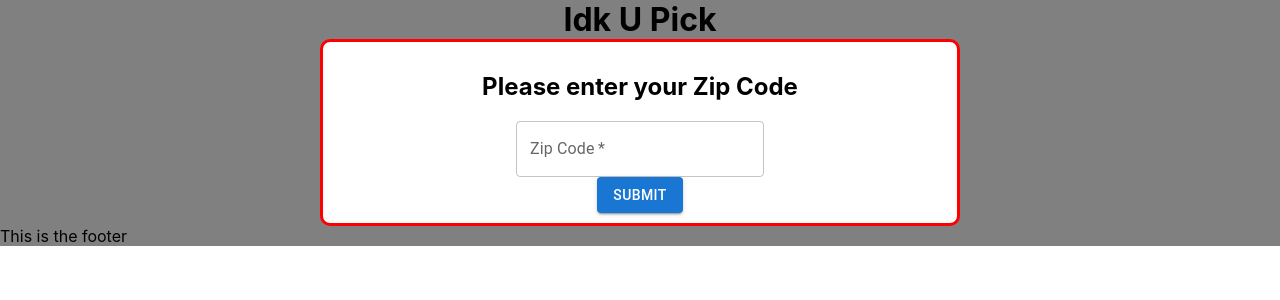
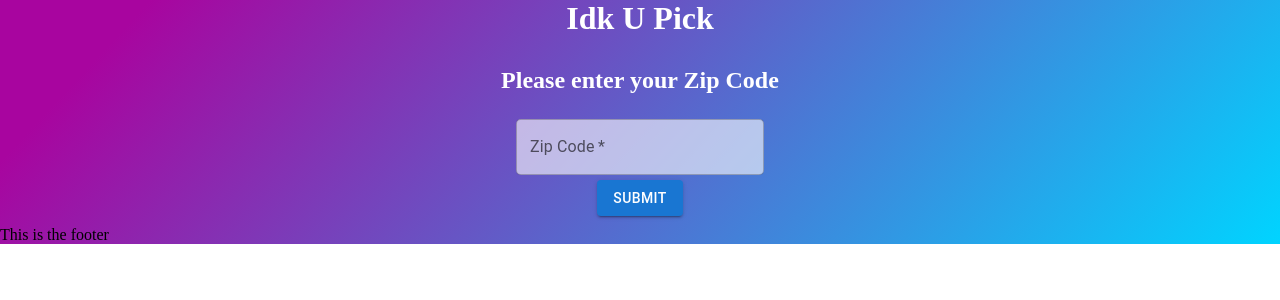
Before and after one commit to Cesar863/idk-u-pick-2.0, a React (Create React App) app: page / in a window 1280 px wide. Shown: the top 300 px of the page. Built offline with nearby package versions, Linux system fonts and the light colour scheme; no server answers.

Commit message:
initial styling

```diff
--- a/package.json
+++ b/package.json
@@ -13,7 +13,7 @@
     "react": "^18.2.0",
     "react-bootstrap": "^2.5.0",
     "react-dom": "^18.2.0",
-    "react-scripts": "5.0.1",
+    "react-scripts": "^5.0.1",
     "web-vitals": "^2.1.4"
   },
   "scripts": {
--- a/src/App.css
+++ b/src/App.css
@@ -1,5 +1,9 @@
+@import url("https://fonts.googleapis.com/css2?family=Acme&family=Josefin+Sans:wght@300;400;700&display=swap");
+
 .App {
   text-align: center;
+  font-family: "Acme", sans-serif;
+  font-family: "Josefin Sans", sans-serif;
 }
 
 .App-logo {
@@ -14,7 +18,7 @@
 }
 
 .App-header {
-  background-color: #282c34;
+  /* background-color: #282c34 */
   min-height: 100vh;
   display: flex;
   flex-direction: column;
--- a/src/index.css
+++ b/src/index.css
@@ -1,13 +1,13 @@
 body {
   margin: 0;
-  font-family: -apple-system, BlinkMacSystemFont, 'Segoe UI', 'Roboto', 'Oxygen',
+  /* font-family: -apple-system, BlinkMacSystemFont, 'Segoe UI', 'Roboto', 'Oxygen',
     'Ubuntu', 'Cantarell', 'Fira Sans', 'Droid Sans', 'Helvetica Neue',
-    sans-serif;
+    sans-serif; */
   -webkit-font-smoothing: antialiased;
   -moz-osx-font-smoothing: grayscale;
 }
 
 code {
-  font-family: source-code-pro, Menlo, Monaco, Consolas, 'Courier New',
+  font-family: source-code-pro, Menlo, Monaco, Consolas, "Courier New",
     monospace;
 }
--- a/src/pages/Home.js
+++ b/src/pages/Home.js
@@ -1,78 +1,108 @@
 import React from "react";
-import Grid from '@mui/material/Grid'
-import Container from '@mui/material/Container'
-import TextField from '@mui/material/TextField'
-import Button from '@mui/material/Button'
+import Grid from "@mui/material/Grid";
+import Container from "@mui/material/Container";
+import TextField from "@mui/material/TextField";
+import Button from "@mui/material/Button";
 
 export const Home = (e) => {
-    const zipCode = '33810'
+  const zipCode = "33810";
   const pageNumber = 0; //Math.floor(Math.random() * 11)
   const restaurantsArrayNumber = Math.floor(Math.random() * 11);
 
-
-    const apiKey = process.env.REACT_APP_RESTAURANT_API_KEY
+  const apiKey = process.env.REACT_APP_RESTAURANT_API_KEY;
   const options = {
-        method: 'GET',
+    method: "GET",
     headers: {
-            'X-RapidAPI-Key': apiKey,
-            'X-RapidAPI-Host': 'restaurants-near-me-usa.p.rapidapi.com'
-        }
+      "X-RapidAPI-Key": apiKey,
+      "X-RapidAPI-Host": "restaurants-near-me-usa.p.rapidapi.com",
+    },
   };
 
   const restaurantsResults = async () => {
-        const results = await fetch(`https://restaurants-near-me-usa.p.rapidapi.com/restaurants/location/zipcode/${zipCode}/${pageNumber}`, options)
-        console.log(results.json)
-}
+    const results = await fetch(
+      `https://restaurants-near-me-usa.p.rapidapi.com/restaurants/location/zipcode/${zipCode}/${pageNumber}`,
+      options
+    );
+    console.log(results.json);
+  };
   restaurantsResults();
 
-    return(
-        <Grid xs item={12} sx={{
-            background: 'gray',
+  return (
+    <Grid
+      xs
+      item={12}
+      sx={{
+        backgroundImage:
+          "linear-gradient(133deg, rgba(168,5,159,1) 10%, rgba(0,212,255,1) 100%)",
         padding: 0,
         margin: 0,
-            height: '100%'
-        }}>
+        height: "100%",
+      }}
+    >
       <Grid xs item={12}>
-                <h1 style={{
-                    textAlign: 'center',
-                    margin: 0
-                }}>Idk U Pick</h1>
+        <div
+          style={{
+            color: "white",
+          }}
+        >
+          <h1
+            style={{
+              textAlign: "center",
+              margin: 0,
+            }}
+          >
+            Idk U Pick
+          </h1>
+        </div>
       </Grid>
-            <Grid xs item={12}
-            style={{alignItems: 'center'}}>
-                <Container style={{
-                    margin: 'auto',
-                    width: '50%',
-                    border: '3px solid red',
-                    padding: '10px',
-                    background:'white',
-                    borderRadius: '10px'
-                }}>
-                    <Grid style={{textAlign:'center'}}>
+      <Grid xs item={12} style={{ alignItems: "center" }}>
+        <Container
+          style={{
+            margin: "auto",
+            width: "50%",
+            //border: "3px solid red",
+            padding: "10px",
+            // background: "rgb(255,255,255, 0.6)",
+            borderRadius: "10px",
+            color: "white",
+          }}
+        >
+          <Grid style={{ textAlign: "center" }}>
             <Grid>
               <h2>Please enter your Zip Code</h2>
             </Grid>
             <Grid>
               <TextField
+                style={{
+                  background: "rgb(255, 255, 255, 0.6)",
+                  borderRadius: 5,
+                  margin: 5,
+                  textAlign: "center",
+                }}
                 inputProps={{
-                                    inputMode: 'numeric',
-                                    pattern: '[0-9]*'
+                  inputMode: "numeric",
+                  pattern: "[0-9]*",
                 }}
-                                type='number'
+                type="number"
                 required
                 label="Zip Code"
                 placeholder="Zip Code"
               />
             </Grid>
             <Grid>
-                            <Button variant="contained">Submit</Button>
+              <Button
+                variant="contained"
+                style={{
+                  background: "9437BF",
+                }}
+              >
+                Submit
+              </Button>
             </Grid>
           </Grid>
         </Container>
       </Grid>
-            <Grid>
-                This is the footer
+      <Grid>This is the footer</Grid>
     </Grid>
-        </Grid>
-    )
-}
+  );
+};
```
Also changed, not shown: public/img/bkg.png (added), 1 other file (tests, documents, lock files or other folders). Lines whose indentation alone changed are shown as unchanged.
